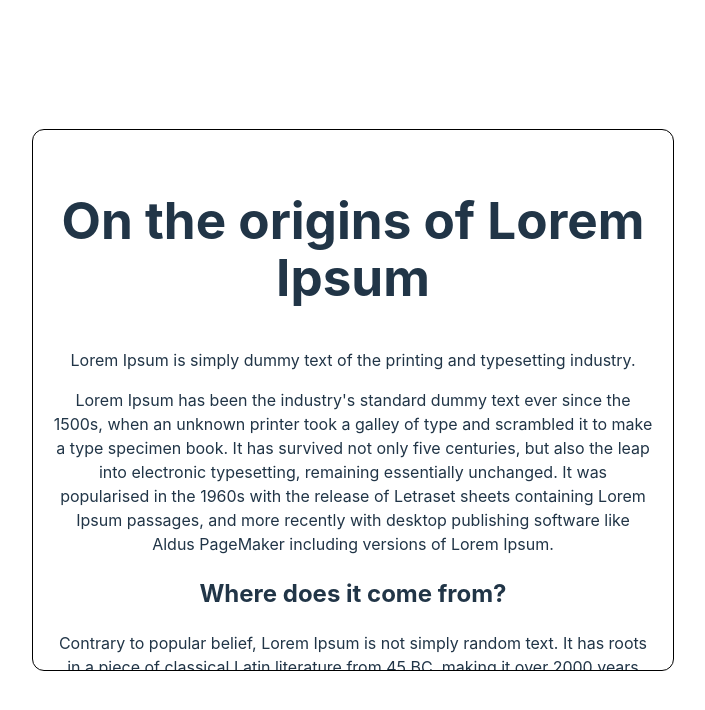
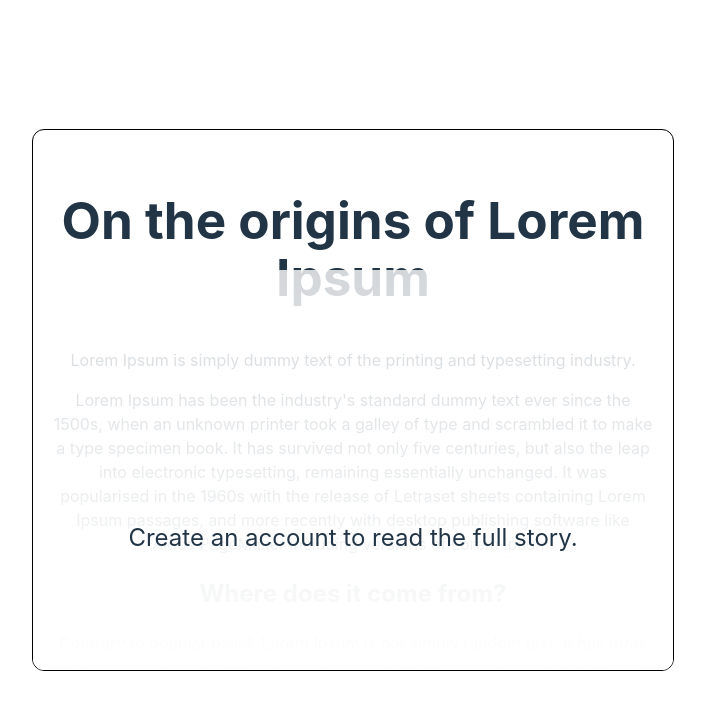
Before and after one commit to annisa-rachma/UI-playground, a React (Vite) app: page / in a window 1280 px wide. Shown: the top 710 px of the page, without its empty margins (287-992 px from the left). Built offline with nearby package versions, Linux system fonts and the light colour scheme.

Commit message:
dunno how to create this, will be back later

```diff
--- a/src/components/HideNSeek/HideNSeek.css
+++ b/src/components/HideNSeek/HideNSeek.css
@@ -5,4 +5,7 @@
   border-radius: 12px;
   overflow: scroll;
   padding: 20px;
+  position: relative;
+  display: flex;
+  /* box-shadow: 0 12px 15px 0 rgba(0, 0, 0, .24), 0 17px 50px 0 rgba(0, 0, 0, .19) */
 }
--- a/src/components/HideNSeek/HideNSeek.tsx
+++ b/src/components/HideNSeek/HideNSeek.tsx
@@ -23,6 +23,7 @@ export default function HideNSeek() {
           Ipsum.
         </p>
         <h2>Where does it come from?</h2>
+
         <p>
           Contrary to popular belief, Lorem Ipsum is not simply random text. It
           has roots in a piece of classical Latin literature from 45 BC, making it
@@ -45,9 +46,8 @@ export default function HideNSeek() {
           by H. Rackham.
         </p>
       </article>
-
+      <Toast/>
       {/* <Toasty /> */}
-      {<Toast/>}
 
       {/* <a href="https://www.lipsum.com/">Read more on Lipsum.com</a> */}
     </main>
--- a/src/components/HideNSeek/Toast.module.css
+++ b/src/components/HideNSeek/Toast.module.css
@@ -1,6 +1,27 @@
+.wrapper {
+  /* background-color: rgba(255, 255, 255, .8); */
+  /* background: black; */
+  position: absolute;
+  right: 0;
+  bottom: 0;
+  height: 400px;
+  width: 100%;
+  /* display: flex; */
+  text-align: center;
+  background: linear-gradient(180deg, rgba(255, 255, 255, 0.8) 0%, white 100%)
+}
 .character {
-  font-size: 200px;
+  font-size: 24px;
+  /* position: absolute;
+  justify-content: center; */
+  /* align-items: center; */
+  /* right: 0;*/
+  /* bottom: 0;  */
+  margin-top: 250px;
+  /* font-size: 200px; */
+  /* display: inline-block; */
+  /* justify-content: center;
+  align-items: center; */
+  /* transition: transform 200ms; */
+  /* transition: transform 200ms; */
 }
-.wrapper {
-
-}
--- a/src/components/HideNSeek/Toast.tsx
+++ b/src/components/HideNSeek/Toast.tsx
@@ -8,7 +8,7 @@ export default function Toast() {
   return (
     <div className={styles.wrapper}>
       <div className={styles.character}>
-        👻
+      Create an account to read the full story.
       </div>
     </div>
   )
```
